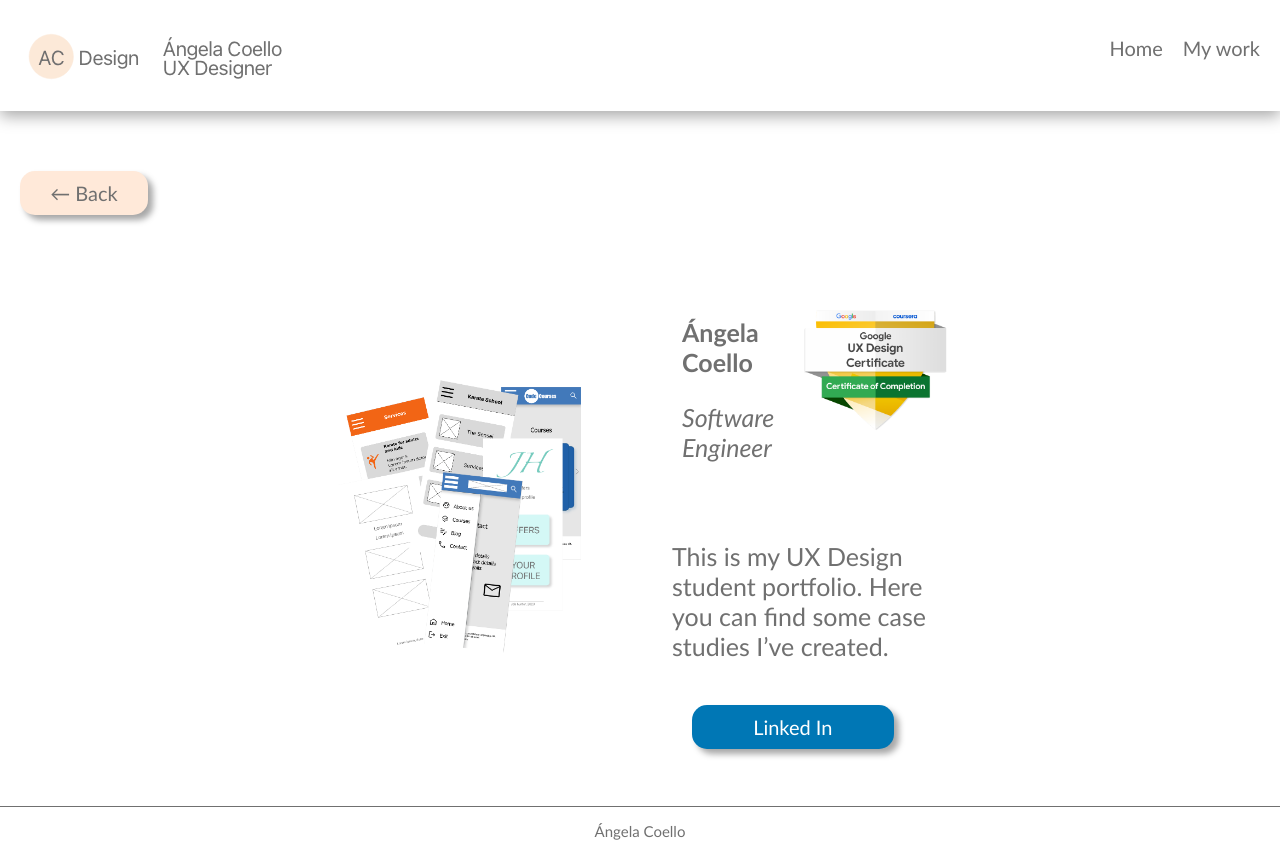
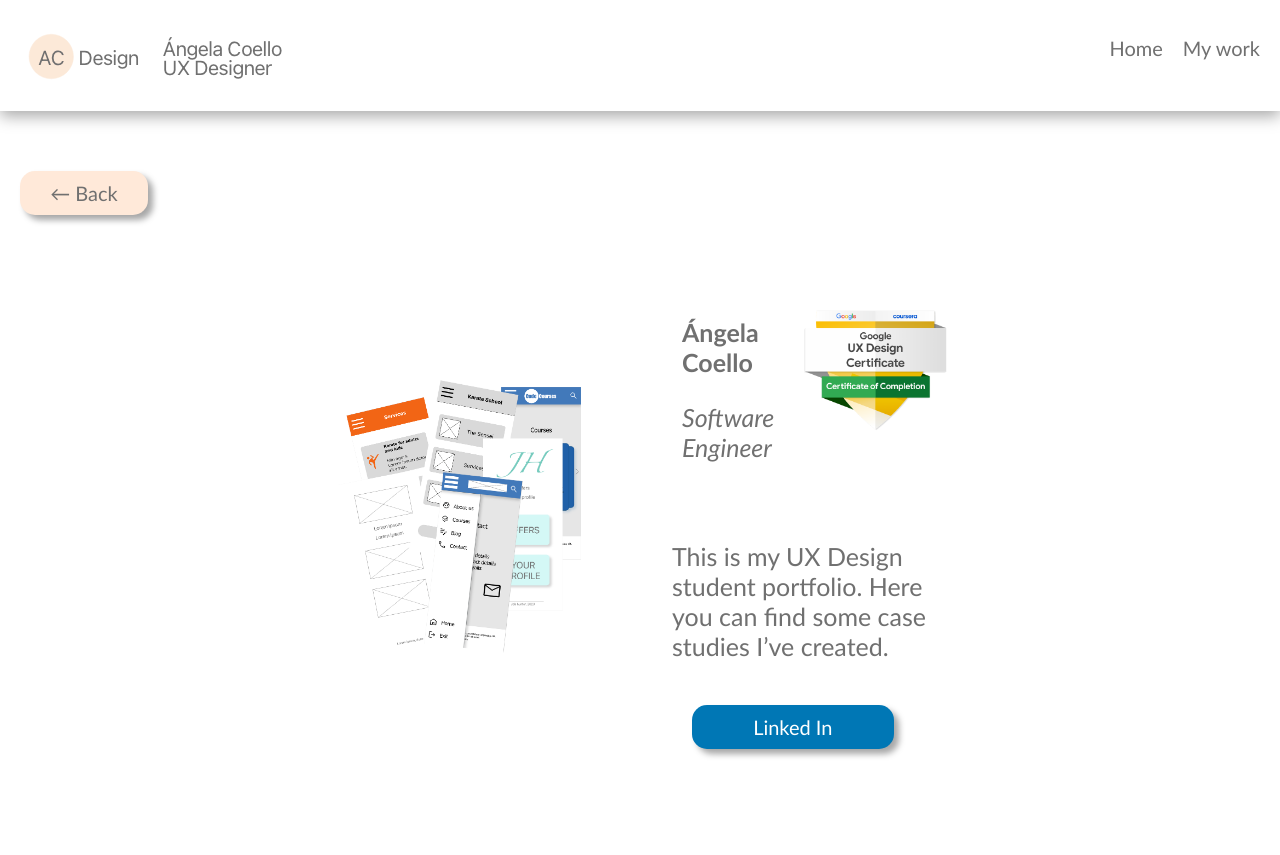
Before and after one commit to AngCP/angelacoelloportfolio, a plain HTML site: page pages/about_me.html in a window 1280 px wide. After the commit the page ends 806 px from the top, so only its background shows below. Drawn offline with Linux system fonts and the light colour scheme.

Commit message:
Update
Foots deleted

```diff
--- a/pages/about_me.html
+++ b/pages/about_me.html
@@ -43,8 +43,8 @@
             </div>
             <br><br><br>
         </div>
-        <footer>
+        <!--<footer>
             <p class="footer_text">Ángela Coello</p>
-        </footer>
+        </footer>-->
     </body>
 </html>
```
Also changed, not shown: pages/case_study_one.html (+2 -2 lines), pages/case_study_three.html (+2 -2 lines), pages/case_study_two.html (+2 -2 lines), pages/my_work.html (+2 -2 lines).
